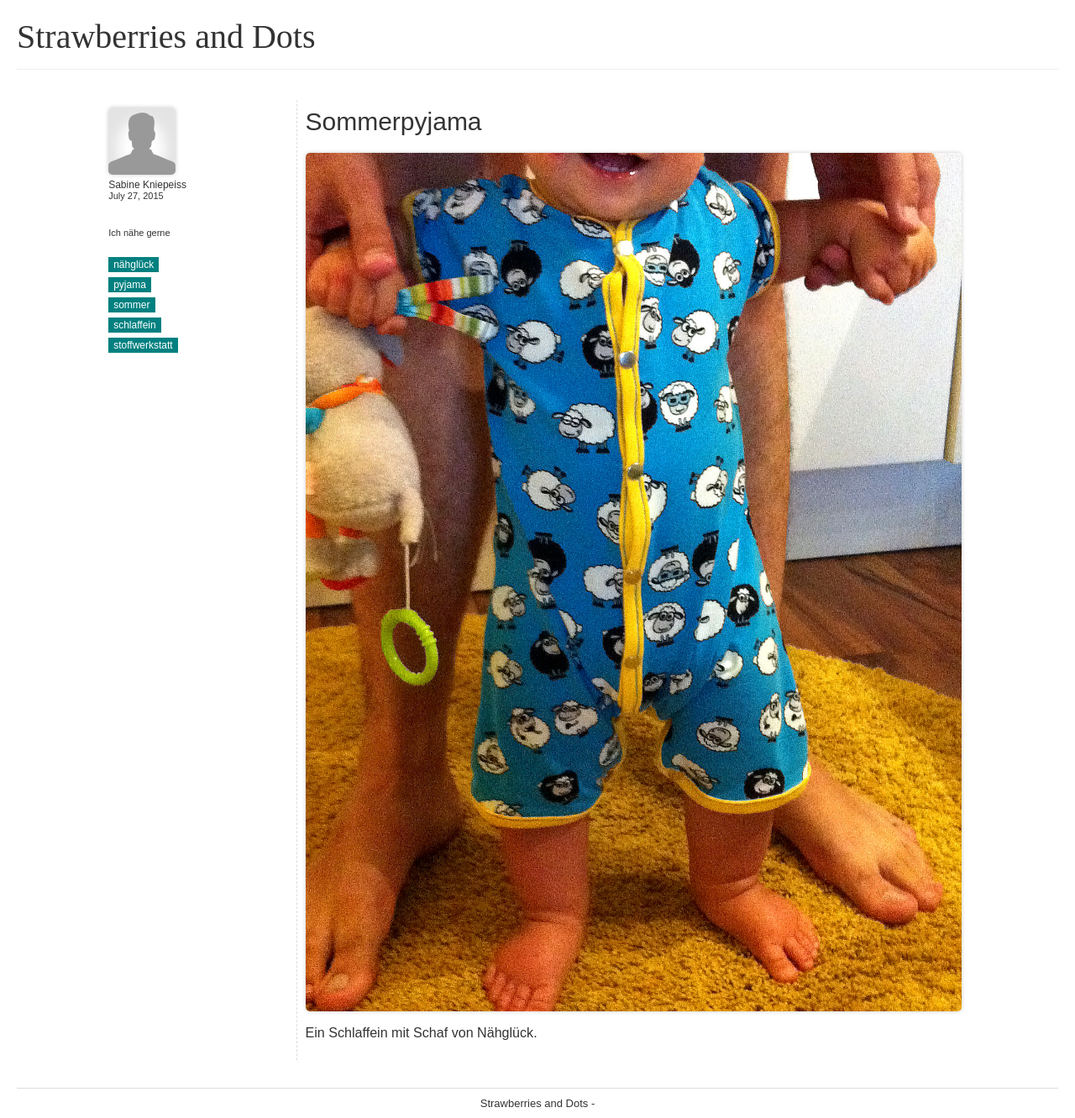
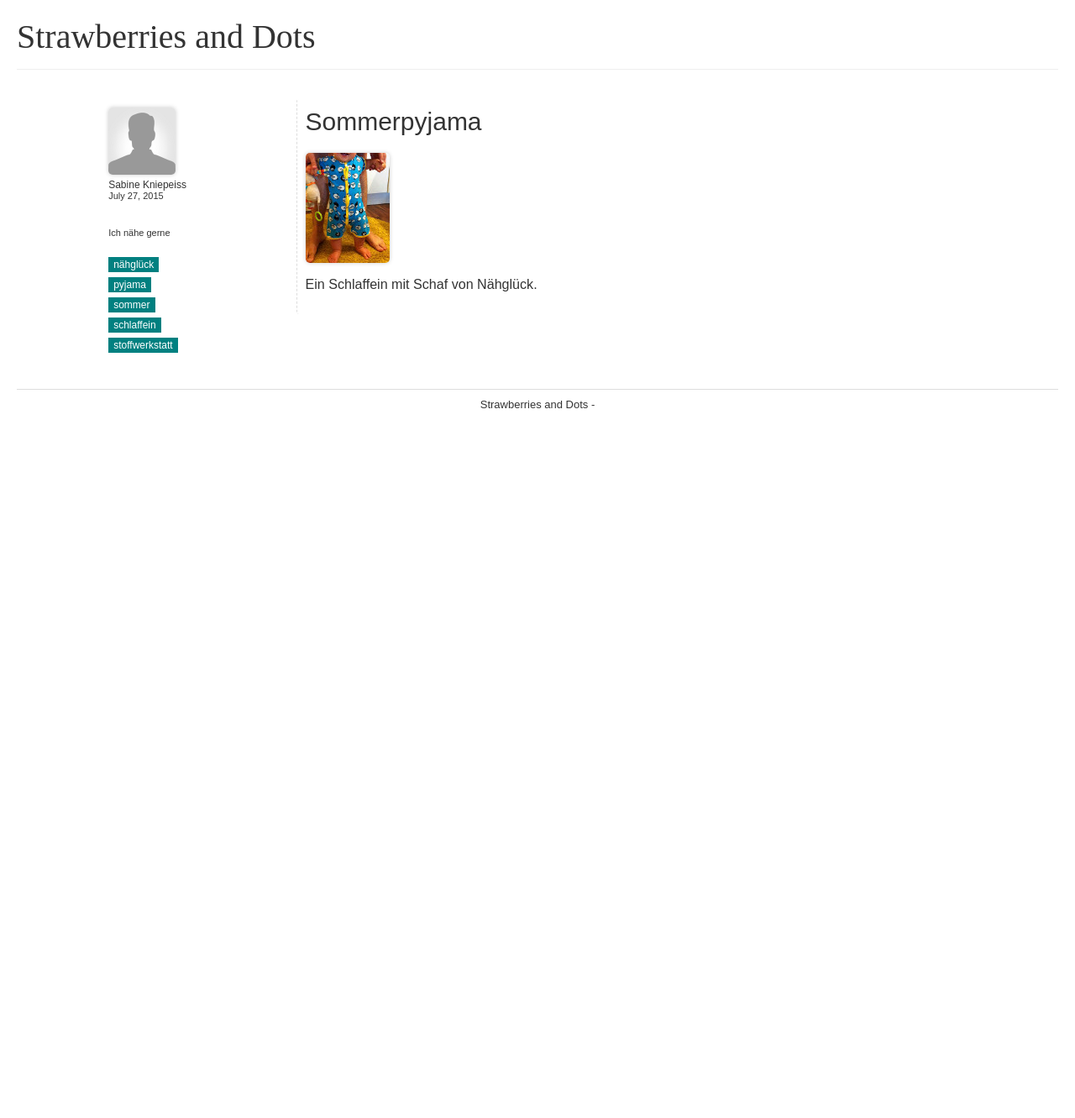
Before and after one commit to binekbine/strawberriesanddots, a Jekyll site: the page built from _posts/2015-07-27-schlaf-schaf.markdown, in a window 1280 px wide. Shown: the whole page at 84% size. Built offline with Jekyll 4.4.1, drawn with Linux system fonts in a browser that asks for light colours; some web fonts are replaced; after the commit the page ends 900 px from its top, so only the background shows below that.

Commit message:
/ ‘_posts/2015-07-27-schlaf-schaf.markdown’

```diff
--- a/_posts/2015-07-27-schlaf-schaf.markdown
+++ b/_posts/2015-07-27-schlaf-schaf.markdown
@@ -6,6 +6,6 @@ tags: [nähglück, pyjama, sommer, schlaffein, stoffwerkstatt]
 summary: Schaf gut und träum was süsses.
 image: /images/blog/Schaf.jpg
 ---
-![Schaf]({{ site.baseurl }}/images/blog/Schaf.jpg)
+![Schaf]({{ site.baseurl }}/images/blog/Schaf1.jpg)
 
 Ein Schlaffein mit Schaf von Nähglück.
```
